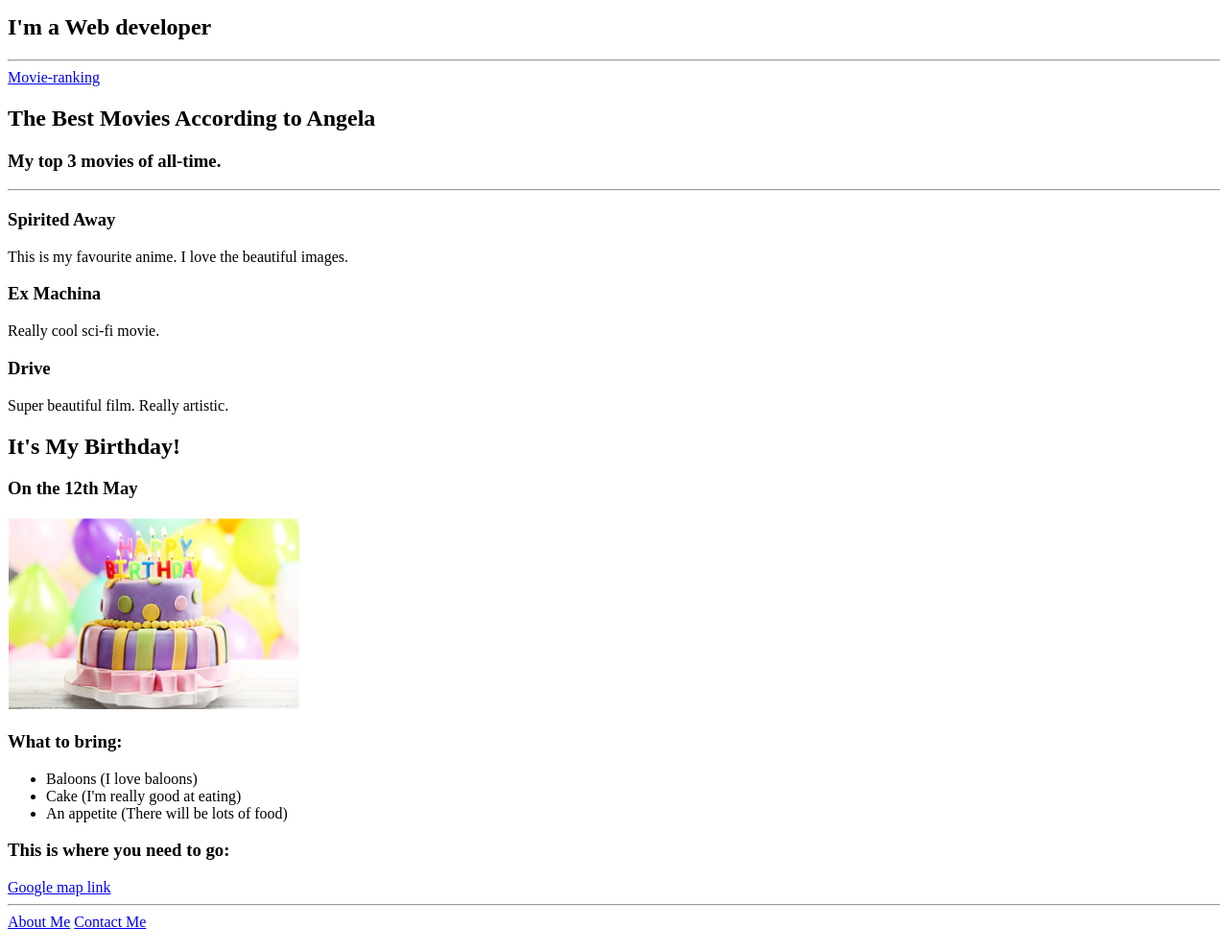
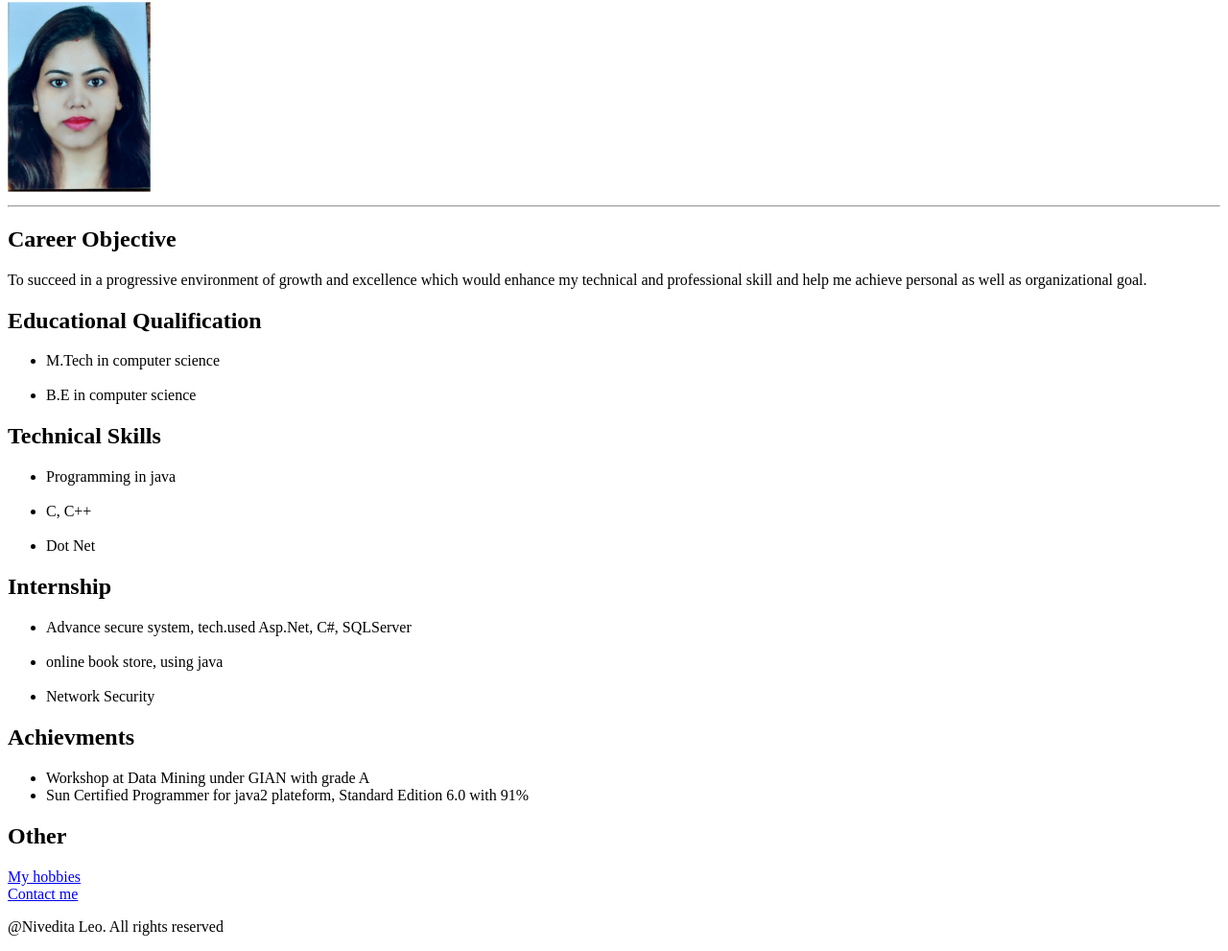
Before and after one commit to leonivedita/index.html, a plain HTML site: page index.html in a window 1280 px wide. Shown: the part 65-1056 px from the top of the page at 96% size. Drawn offline with Linux system fonts and the light colour scheme.

Commit message:
Add files via upload

```diff
--- a/index.html
+++ b/index.html
@@ -1,56 +1,46 @@
-<!-- TODO 1: Create the HTML Boilerplate -->
 <!DOCTYPE html>
+<html lang="en">
     <head>
         <meta charset="utf-8">
-    <title>Nivedita portfolio</title>
-
+        <title>Resume</title>
     </head>
     <body>
-    <h1>Nivedita portfolio</h1>
-    <h2>I'm a Web developer</h2><hr>
-    <a href="./public/movie-ranking.html"> Movie-ranking </a>
-    <h2>The Best Movies According to Angela</h2>
-<h3>My top 3 movies of all-time.</h3>
-<hr />
-<h3>Spirited Away</h3>
-<p>This is my favourite anime. I love the beautiful images.</p>
-<h3>Ex Machina</h3>
-<p>Really cool sci-fi movie.</p>
-<h3>Drive</h3>
-<p>Super beautiful film. Really artistic.</p>
+        <h2>NIVEDITA LEO</h2>
+        <img src="./assets/ProfileN.jpg" height="200">
 
-<h2>It's My Birthday!</h2>
-<h3>On the 12th May</h3>
-
-<img src="./assets/images/birthday-invite.png " height="200"
-  alt="purple birthday cake with candles" />
-
-<h3>What to bring:</h3>
+        <hr/>
+        <h2>Career Objective</h2>
+        <p>To succeed in a progressive environment of growth and excellence which would enhance
+         my technical and professional skill and help me achieve personal as well as organizational goal.</p>
+   <h2>Educational Qualification</h2>
    <ul>
-  <li>Baloons (I love baloons)</li>
-  <li>Cake (I'm really good at eating)</li>
-  <li>An appetite (There will be lots of food)</li>
+    <li>M.Tech in computer science</li></br>
+    <li>B.E in computer science</li>
    </ul>
-
-<h3>This is where you need to go:</h3>
-<a
-  href="https://www.google.com/maps/@35.7040744,139.5577317,3a,75y,289.6h,87.01t,0.72r/data=!3m6!1e1!3m4!1sgT28ssf0BB2LxZ63JNcL1w!2e0!7i13312!8i6656">Google
-  map link</a><hr>
-  <a href="./public/about.html">About Me</a>
-  <a href="./public/contact.html"> Contact Me</a>
+   <h2>Technical Skills
+   </h2>
+    <ul>
+        <li>Programming in java</li> </br>
+        <li>C, C++</li></br>
+        <li>Dot Net</li>
+    </ul>
+    <h2>Internship</h2>
+    <ul>
+        <li>Advance secure system, tech.used Asp.Net, C#, SQLServer</li> </br>
+        <li>online book store, using java</li> </br>
+        <li>Network Security</li>
+    </ul>
+    <h2>Achievments</h2>
+      <ul>
+        <li>Workshop at Data Mining under GIAN with grade A</li>
+        <li>Sun Certified Programmer for java2 plateform, Standard Edition 6.0 with 91%</li>
+      </ul>
+      <h2>Other</h2>
+      <a href="./Public/Hobby.html"> My hobbies</a> </br>
+      <a href="./Public/contact.html"> Contact me</a>
 
     </body>
-
-<!-- TODO 2: Add Your previous projects' HTML into the public folder -->
-
-<!-- TODO 3: Take screenshots of your project previews and add the images to the images folder -->
-
-<!-- TODO 4: Add titles/subtitles etc. -->
-
-<!-- TODO 5: Add a link to the project pages -->
-
-<!-- TODO 6: Add images to show the project previews
-HINT for TODO 6: You can use the height attribute set to 200 to make the image smaller:
-https://developer.mozilla.org/en-US/docs/Web/HTML/Element/img#attr-height -->
-
-<!-- TODO 7: Add the Contact Me and About Me page links -->
+    <footer>
+        <p>@Nivedita Leo. All rights reserved</p>
+    </footer>
+</html>
```
Also changed, not shown: Public/contact.html (added, +12 -0 lines), Public/hobby.html (added, +15 -0 lines), assets/ProfileN.jpg (added). Lines whose indentation alone changed are shown as unchanged.
